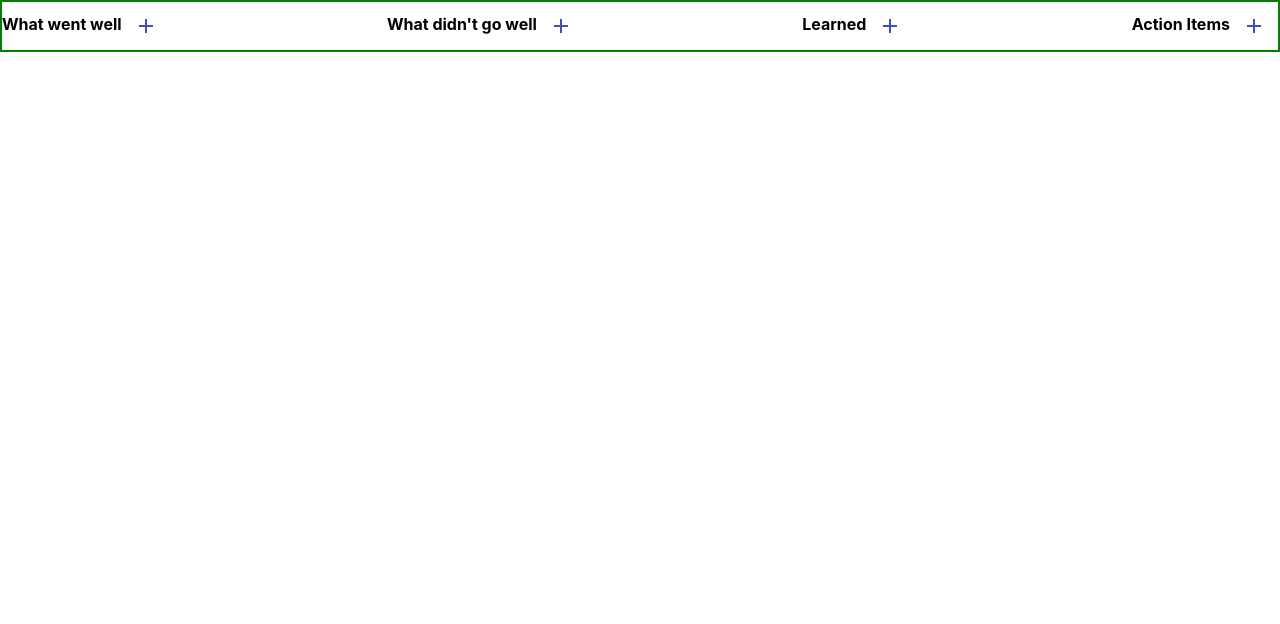
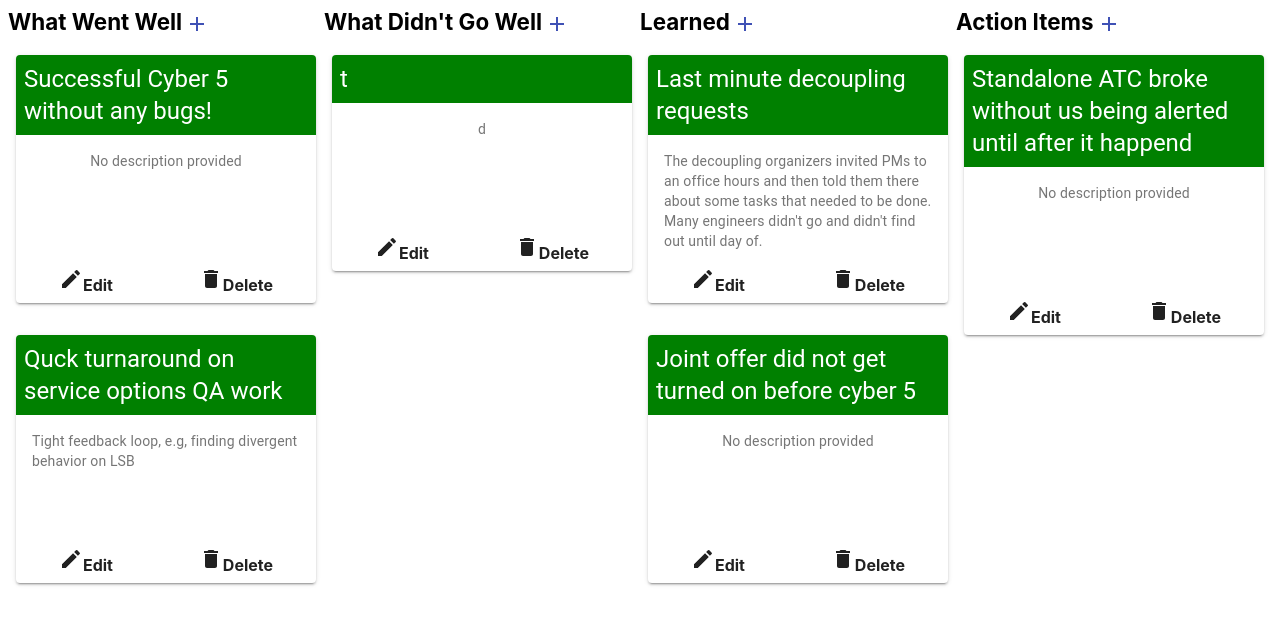
Before and after one commit to nobisro/retrobeard, a React (Create React App) app: page / in a window 1280 px wide. Shown: the top 624 px of the page. Built offline with nearby package versions, Linux system fonts and the light colour scheme.

Commit message:
implemented edit retro

```diff
--- a/src/App.css
+++ b/src/App.css
@@ -1,21 +1,20 @@
 .container {
-  /* display: grid;
-  grid-template-columns: repeat(4, auto [col-start]);
-  grid-template-rows: auto; */
-  /* background-color: #212121; */
-  border: 2px solid green;
+  /* border: 2px solid #0D4F8B; */
   display: flex;
   justify-content: space-between;
   align-content: center;
   flex-wrap: wrap;
+  font-size: 1.4rem;
+  padding: 0.5rem;
 }
 
 .header {
   font-weight: bold;
-  /* width: 22%; */
-  /* align-content: center; */
-  /* width: '25%'; */
-  /* min-width: 100px; */
+  padding: '100';
+  flex-basis: 0;
+  flex-grow: 1;
+  flex-shrink: 0;
+  max-width: '250px';
   /* border: 1px solid blue; */
 }
 
--- a/src/App.js
+++ b/src/App.js
@@ -3,15 +3,14 @@ import Header from './Header.js'
 import RetroModal from './RetroModal.js'
 import RetroCard from './RetroCard.js';
 import { HeaderButton } from './RetroButtons.js'
-import { DEFAULT_HEADERS } from './constants.js';
+import { DEFAULT_HEADERS, DEFAULT_RETROS } from './constants.js';
 import './App.css';
 
-
 const App = () => {
-  const [items, setItems] = useState([])
-  const [itemsObject, setItemsObject] = useState({})
+  const [itemsObject, setItemsObject] = useState(DEFAULT_RETROS)
   const [open, setOpen] = useState(false)
   const [category, setCategory] = useState(-1);
+  const [retroEdit, setRetroEdit] = useState({})
 
   const openModal = (catId) => {
     setOpen(true)
@@ -29,16 +28,60 @@ const App = () => {
     closeModal()
   }
 
+  const handleDeleteCard = (catId, retroId) => {
+    const updatedItemsObject = Object.assign({}, itemsObject);
+
+    if (updatedItemsObject[catId]) {
+      updatedItemsObject[catId] = updatedItemsObject[catId].filter((retro) => retro.id !== retroId)
+      setItemsObject(updatedItemsObject)
+    }
+  }
+
+  const handleEditCard = (catId, retroId) => {
+    const retro = itemsObject[catId].find(retro => retro.id === retroId)
+    // console.log(retro)
+    setOpen(true)
+    setRetroEdit(retro)
+  }
+
+  const handleSaveEditedRetro = ({title, description}) => {
+    const {id, catId} = retroEdit
+
+    const editedRetro = Object.assign({}, retroEdit)
+    editedRetro.title = title;
+    editedRetro.description = description;
+
+    const updatedItemsObject = Object.assign({}, itemsObject);
+    if (updatedItemsObject[catId]) {
+      updatedItemsObject[catId].forEach((retro, index) => {
+        //@TODO can we really just overwrite the existing retro, or do we need to delete it first?
+        if (retro.id == id) {
+          updatedItemsObject[catId][index] = editedRetro
+        }
+      })
+      console.log('editedRetro:', editedRetro)
+      setItemsObject(updatedItemsObject)
+      setRetroEdit({})
+      closeModal()
+    }
+
+  }
+
+
   return (
     <>
       <div className='container'>
         {DEFAULT_HEADERS.map(({ title, catId }) => {
+          // @TODO factor Items list out of Header component, put here
             return (
               <Header
+                key={catId}
                 title={title}
                 onClick={openModal}
                 catId={catId}
                 items={itemsObject[catId]}
+                onDeleteRetro={handleDeleteCard}
+                onEditRetro={handleEditCard}
               />
             )
     })}
@@ -49,6 +92,10 @@ const App = () => {
         closeModal={closeModal}
         handleAddCard={handleAddCard}
         catId={category}
+
+        isEdit={!!Object.keys(retroEdit).length}
+        handleSaveEditedRetro={handleSaveEditedRetro}
+        retroEdit={retroEdit}
       />
 
     </>
--- a/src/Header.js
+++ b/src/Header.js
@@ -3,7 +3,7 @@ import RetroCard from './RetroCard.js'
 import { HeaderButton } from './RetroButtons.js';
 import { Typography } from '@material-ui/core';
 
-const Header = ({title, catId, onClick, items = []}) => {
+const Header = ({title, catId, onClick, onDeleteRetro, onEditRetro, items = []}) => {
     return (
         <div className='header'>
             {/* <Typography> */}
@@ -14,10 +14,16 @@ const Header = ({title, catId, onClick, items = []}) => {
             catId={catId}
             />
             {items.map(item => {
+                console.log('item:', item)
                 return (
                     <RetroCard
+                    id={item.id}
+                    key={item.id}
                     title={item.title}
                     description={item.description}
+                    catId={catId}
+                    onDeleteRetro={onDeleteRetro}
+                    onEditRetro={onEditRetro}
                 />
                 )
             })}
--- a/src/RetroButtons.js
+++ b/src/RetroButtons.js
@@ -9,7 +9,7 @@ const useStyles = makeStyles(theme => ({
         background: 'green',
         borderRadius: 3,
         alignItems: 'flex-end',
-        marginTop: '2rem'
+        marginTop: '7rem'
     },
 }))
 
@@ -17,7 +17,7 @@ export const HeaderButton = ({ onClick, catId }) => {
     return (
         <IconButton
             color='primary'
-            size='size'
+            size='small'
             onClick={() => onClick(catId)}
         >
             <AddIcon />
--- a/src/RetroCard.js
+++ b/src/RetroCard.js
@@ -6,28 +6,27 @@ import CardMedia from '@material-ui/core/CardMedia';
 import CardContent from '@material-ui/core/CardContent';
 import CardActions from '@material-ui/core/CardActions';
 import Typography from '@material-ui/core/Typography';
+import EditIcon from '@material-ui/icons/Edit';
+import DeleteIcon from '@material-ui/icons/Delete';
+import ThumbUpAltIcon from '@material-ui/icons/ThumbUpAlt';
 
-
-const useStyles = makeStyles({
+const useStyles = makeStyles(theme =>({
     container: {
-        display: 'flex'
+        display: 'flex',
     },
     card: {
-        // maxWidth: '300px',
-        maxWidth: '300px',
-        minWidth: '25%',
-        // flexBasis: '200px',
-        border: '1px solid red',
+        width: '100%',
         flexWrap: 'wrap',
         flexGrow: 1,
         overflowWrap: 'break-word',
-        margin: '1rem 0.5rem'
+        margin: '1rem 0.5rem',
+        boxShadow: theme.shadows[2],
     },
-    bullet: {
-        display: 'inline-block',
-        margin: '0 2px',
-        transform: 'scale(0.8)',
-    },
+    // bullet: {
+    //     display: 'inline-block',
+    //     margin: '0 2px',
+    //     transform: 'scale(0.8)',
+    // },
     title: {
         fontSize: 22,
     },
@@ -39,6 +38,9 @@ const useStyles = makeStyles({
         padding: '0.5rem',
         color: 'white',
         fontSize: 72,
+        overflowWrap: 'break-word',
+        flexBasis: 0,
+
     },
     content: {
         display:'flex',
@@ -46,10 +48,12 @@ const useStyles = makeStyles({
         justifyContent: 'center',
         overflowWrap: 'break-word',
         fontSize: 72,
+        minHeight: '100px',
+
     }
-});
+}));
 
-const RetroCard = ({ title, description }) => {
+const RetroCard = ({ id, title, description, catId, onDeleteRetro, onEditRetro }) => {
     const classes = useStyles();
 
     return (
@@ -72,6 +76,27 @@ const RetroCard = ({ title, description }) => {
                     {description}
                 </Typography>
             </CardContent>
+            <div
+                style={{
+                    display: 'flex',
+                    justifyContent: 'space-around',
+                    paddingBottom: '0.5rem',
+                    fontSize: '1rem',
+                }}
+            >
+                <span onClick={()=>{
+                    onEditRetro(catId, id)
+                }}>
+                    <EditIcon />
+                    Edit
+                </span>
+                <span onClick={()=>{
+                    onDeleteRetro(catId, id)
+                }}>
+                    <DeleteIcon />
+                    Delete
+                </span>
+            </div>
         </Card>
         </div>
     );
--- a/src/RetroModal.js
+++ b/src/RetroModal.js
@@ -12,11 +12,11 @@ const useModalStyle = makeStyles(theme => ({
         display: 'flex',
         flexDirection: 'column',
         position: 'absolute',
-        width: 200,
-        height: 400,
+        width: 350,
+        height: 500,
         backgroundColor: theme.palette.background.paper,
         border: '2px solid #000',
-        boxShadow: theme.shadows[5],
+        boxShadow: theme.shadows[8],
         padding: theme.spacing(2, 4, 3),
     },
     title: {
@@ -39,7 +39,7 @@ const getModalStyle = () => {
     };
 }
 
-const RetroModal = ({ open, closeModal, handleAddCard, catId }) => {
+const RetroModal = ({ open, closeModal, handleAddCard, catId, isEdit, handleSaveEditedRetro, retroEdit }) => {
     const classes = useModalStyle()
 
     const [modalStyle] = React.useState(getModalStyle)
@@ -47,6 +47,13 @@ const RetroModal = ({ open, closeModal, handleAddCard, catId }) => {
     const [description, setDescription] = React.useState('')
     const emojis = ['🍻', '😻', '💡', '🤔', '🔥', '🏁']
 
+    React.useEffect(() => {
+        if (isEdit) {
+            console.log('setting modal to edit mode')
+            setTitle(retroEdit.title)
+            setDescription(retroEdit.description)
+        }
+    }, [retroEdit])
 
     const clearAll = () => {
         setTitle('')
@@ -58,10 +65,8 @@ const RetroModal = ({ open, closeModal, handleAddCard, catId }) => {
             className={classes.root}
             open={open}
             onBackdropClick={closeModal}
-            catId={catId}
         >
             <div style={modalStyle} className={classes.paper}>
-                {/* <p>Add a card</p> */}
                 <p>Title</p>
                 <Input
                     color='primary'
@@ -72,11 +77,11 @@ const RetroModal = ({ open, closeModal, handleAddCard, catId }) => {
                     onChange={(e) => {
                         setTitle(e.target.value)
                     }}
+                    value={title}
                 />
                 <p>Description</p>
                 <textarea
                     placeholder='Optional'
-                    rowsMin={4}
                     className={classes.description}
                     onChange={(e) => {
                         setDescription(e.target.value)
@@ -89,11 +94,11 @@ const RetroModal = ({ open, closeModal, handleAddCard, catId }) => {
                     alignContent: 'space-between',
                     padding: '0.5rem 0.25rem'}
                 }>
-                    {emojis.map(emoji => (
+                    {emojis.map((emoji, index) => (
                     <span
+                        key={index}
                         style={{fontSize: 32}}
                         onClick={()=>{
-
                             setDescription(description + emoji)
                         }}
                     >
@@ -104,6 +109,14 @@ const RetroModal = ({ open, closeModal, handleAddCard, catId }) => {
 
                 <AddCardButton
                     onClick={() => {
+                        if (isEdit) {
+                            handleSaveEditedRetro({
+                                title: title,
+                                description: description,
+                            })
+                            clearAll();
+                        }
+                        console.log('adding????')
                         handleAddCard({
                             id: Math.floor(Math.random() * 100000),
                             catId: catId,
@@ -112,7 +125,7 @@ const RetroModal = ({ open, closeModal, handleAddCard, catId }) => {
                         })
                         clearAll()
                     }}
-                    text='add card'
+                    text={isEdit ? 'edit card' : 'add card'}
                 />
             </div>
         </Modal>
--- a/src/constants.js
+++ b/src/constants.js
@@ -1,10 +1,10 @@
 export const DEFAULT_HEADERS = [
     {
-        title: 'What went well',
+        title: 'What Went Well',
         catId: 1
     },
     {
-        title: "What didn't go well",
+        title: "What Didn't Go Well",
         catId: 2
     },
     {
@@ -16,3 +16,50 @@ export const DEFAULT_HEADERS = [
         catId: 4
     },
 ];
+
+export const DEFAULT_RETROS = {
+    1: [
+      {
+        id: 101,
+        catId: 1,
+        title: 'Successful Cyber 5 without any bugs!',
+        description: 'No description provided'
+      },
+      {
+        id: 102,
+        catId: 1,
+        title: 'Quck turnaround on service options QA work',
+        description: 'Tight feedback loop, e.g, finding divergent behavior on LSB'
+      }
+    ],
+    2: [
+        {
+            id: 201,
+            catId: 2,
+            title: 't',
+            description: 'd'
+        }
+    ],
+    3: [
+      {
+        id: 301,
+        catId: 3,
+        title: 'Last minute decoupling requests',
+        description: "The decoupling organizers invited PMs to an office hours and then told them there about some tasks that needed to be done. Many engineers didn't go and didn't find out until day of."
+      },
+      {
+        id: 302,
+        catId: 3,
+        title: 'Joint offer did not get turned on before cyber 5',
+        description: 'No description provided'
+      }
+    ],
+    4: [
+      {
+        id: 401,
+        catId: 4,
+        title: 'Standalone ATC broke without us being alerted until after it happend',
+        description: 'No description provided'
+      }
+    ],
+  }
--- a/src/index.css
+++ b/src/index.css
@@ -5,8 +5,7 @@ body {
     sans-serif;
   -webkit-font-smoothing: antialiased;
   -moz-osx-font-smoothing: grayscale;
-  /* background-color: #1d1f1e;
-  color: white; */
+  /* background-color: #C0C0C0; */
 }
 
 code {
```
